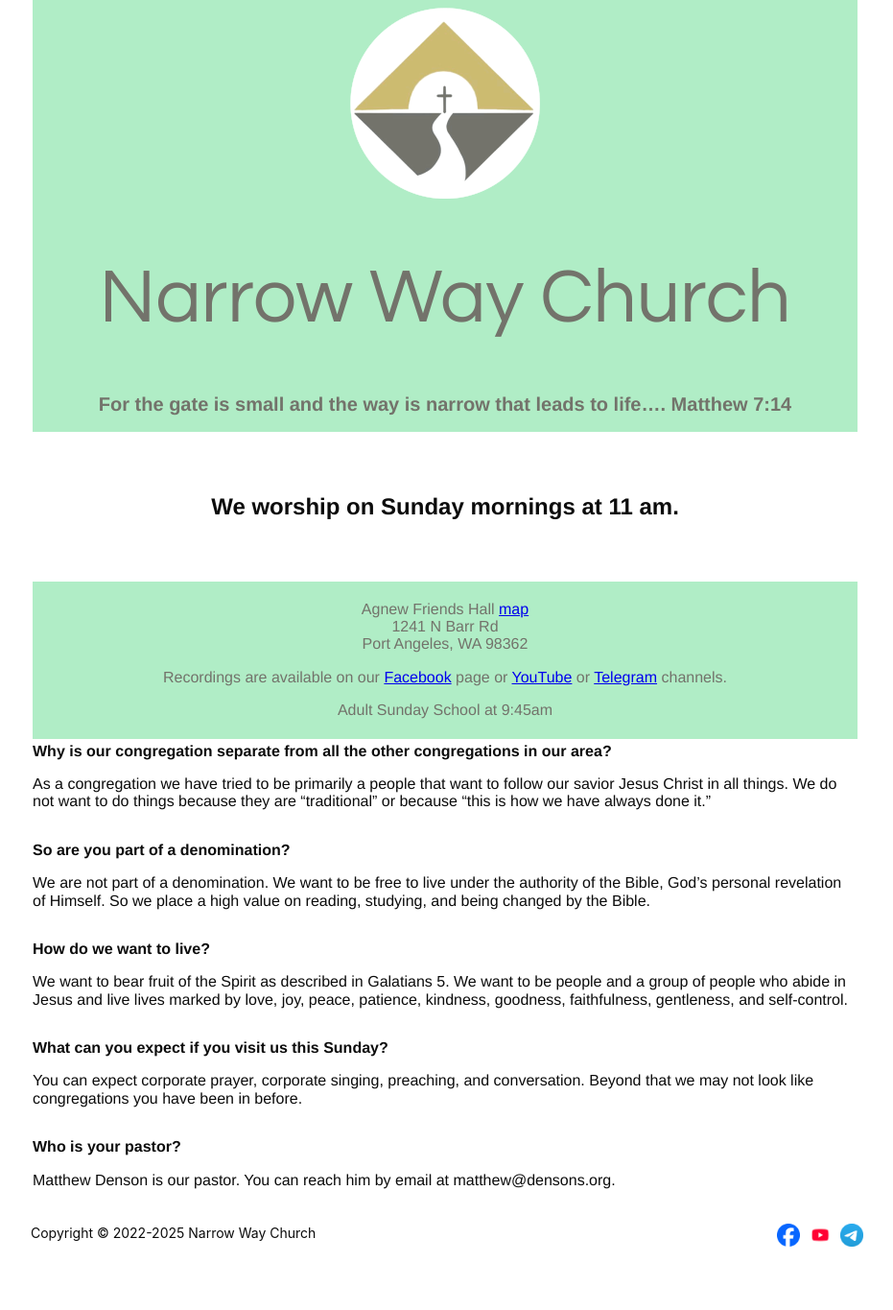
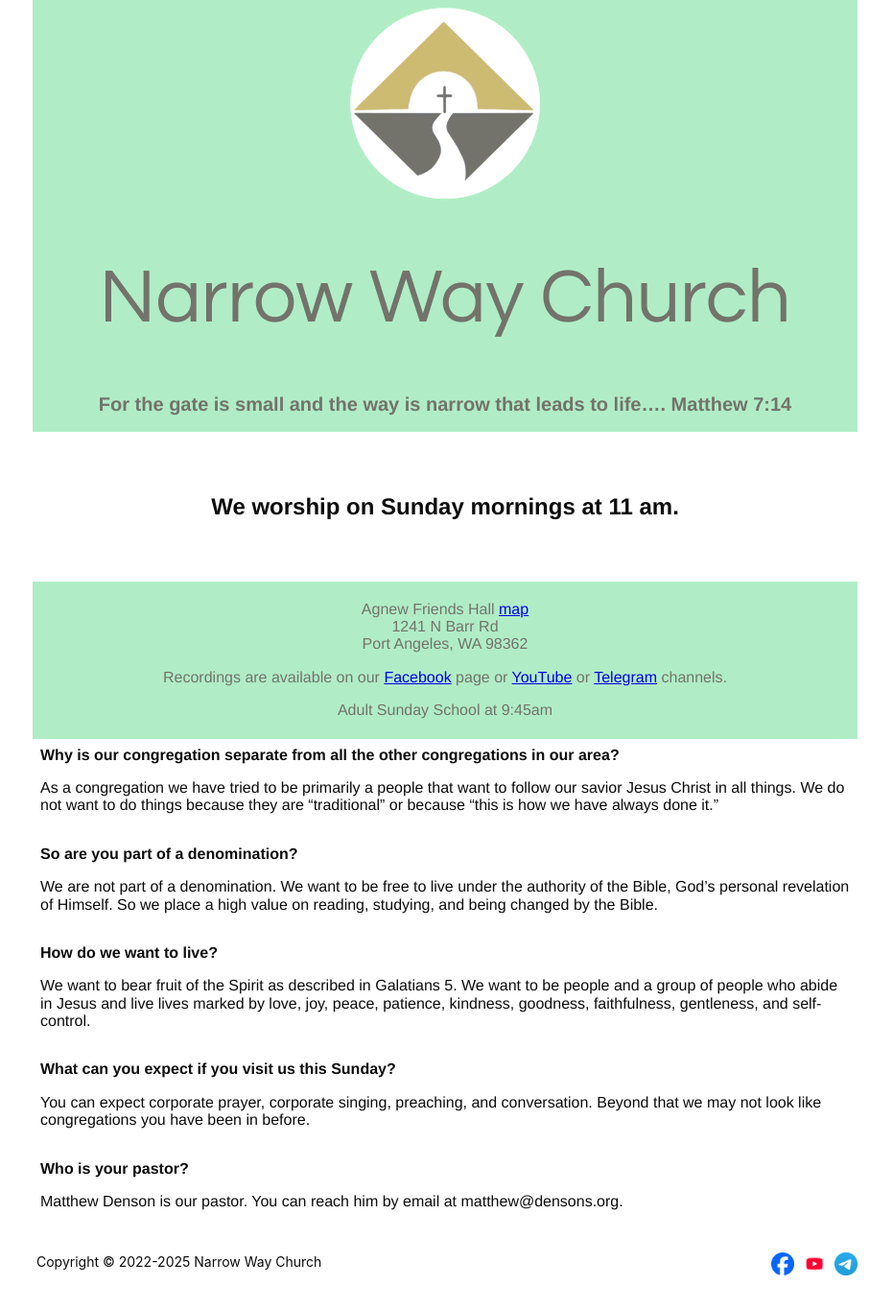
Before and after one commit to narrowwaychurch/narrowwaychurch.github.io, a Jekyll site: the page built from index.html, in a window 1280 px wide. Shown: the whole page at 96% size, without its empty margins (176-1107 px from the left). Built offline with Jekyll 4.4.1, drawn with Linux system fonts in a browser that asks for light colours; nearby versions of some CDN libraries; some web fonts are replaced; before the commit the page ends 1334 px from its top, so only the background shows below that.

Commit message:
formatting updates

```diff
--- a/_includes/footer.html
+++ b/_includes/footer.html
@@ -1,9 +1,9 @@
-<footer class="fn pv4 ph3 ph5-ns white" style="max-width: 1000px; margin: 0 auto; background-color: #fff; color: #0c0c0c;">
-  <div class="w-100 flex">
-    <div class="w-80 mt0 tl">
+<footer class="fn">
+  <div class="w-100 flex-ns">
+    <div class="w-100 w-80-ns mt1 tl-ns tc">
       <p class="mv0 mh1 f6 link dim dib">Copyright &copy; 2022-{{ "now" | date: "%Y" }} Narrow Way Church</p>
     </div>
-    <div class="w-20 mt0 tr">
+    <div class="w-100 w-20-ns mt1 tr-ns tc">
       <a href="https://www.facebook.com/narrowwaychurchportangeles/" target="_blank"><img style="width: 24px; height: 24 px;" src="assets/images/Facebook_Logo_Primary.png"></img></a>&nbsp;
       <a href="https://www.youtube.com/@NarrowWayChurchAgnew" target="_blank"><img style="width: 24px; height: 24 px;" src="assets/images/youtube-logo.png"></img></a>&nbsp;
       <a href="https://t.me/narrowwaychurch" target="_blank"><img style="width: 24px; height: 24 px;" src="assets/images/telegram-logo.png"></img></a>
--- a/_sass/_c.scss
+++ b/_sass/_c.scss
@@ -15,16 +15,54 @@
 
 // Some empty media queries
 // Use these if you want to make responsive custom classes
+article {
+  max-width: 1000px;
+  margin: 0 auto;
+  padding: 0;
+}
+footer {
+  max-width: 1000px;
+  margin: 0 auto;
+  padding: 2em 0;
+}
+
 @media #{$breakpoint-not-small} {
-
+  article {
+    max-width: 1000px;
+    margin: 0 auto;
+    padding: 0 20px;
+  }
+  footer {
+    max-width: 1000px;
+    margin: 0 auto;
+    padding: 2em 20px;
+  }
 }
 
 @media #{$breakpoint-medium} {
-
+  article {
+    max-width: 1000px;
+    margin: 0 auto;
+    padding: 0 50px;
+  }
+  footer {
+    max-width: 1000px;
+    margin: 0 auto;
+    padding: 2em 50px;
+  }
 }
 
 @media #{$breakpoint-large} {
-
+  article{
+    max-width: 1000px;
+    margin: 0 auto;
+    padding: 0 70px;
+  }
+  footer {
+    max-width: 1000px;
+    margin: 0 auto;
+    padding: 2em 70px;
+  }
 }
 
 
--- a/index.html
+++ b/index.html
@@ -3,7 +3,7 @@
 title: Welcome
 permalink: /
 ---
-<article class="helvetica" style="max-width: 1000px; margin: 0 auto; padding: 0 70px;">
+<article class="helvetica home">
   <header class="vh-50 dt w-100" style="background-color: #b0edc6; color: #73736b;">
     <div class="dtc v-btm cover ph3 ph4-m ph5-l tc">
       <img src="assets/images/logo only circle.png">
@@ -22,7 +22,7 @@
 
     <p class="mh3 tc">Adult Sunday School at 9:45am</p>
   </div>
-  <div class="pt1 pb1 w-100 mr-auto-ns ml-auto-ns">
+  <div class="pa2 w-100 mr-auto-ns ml-auto-ns">
     <p class="fw7 mt0">Why is our congregation separate from all the other congregations in our area?</p>
 
     <p>As a congregation we have tried to be primarily a people that want to follow our savior Jesus Christ in all things. We do not want to do things because they are “traditional” or because “this is how we have always done it.”</p>
```
Also changed, not shown: _layouts/page.html (+5 -5 lines).
